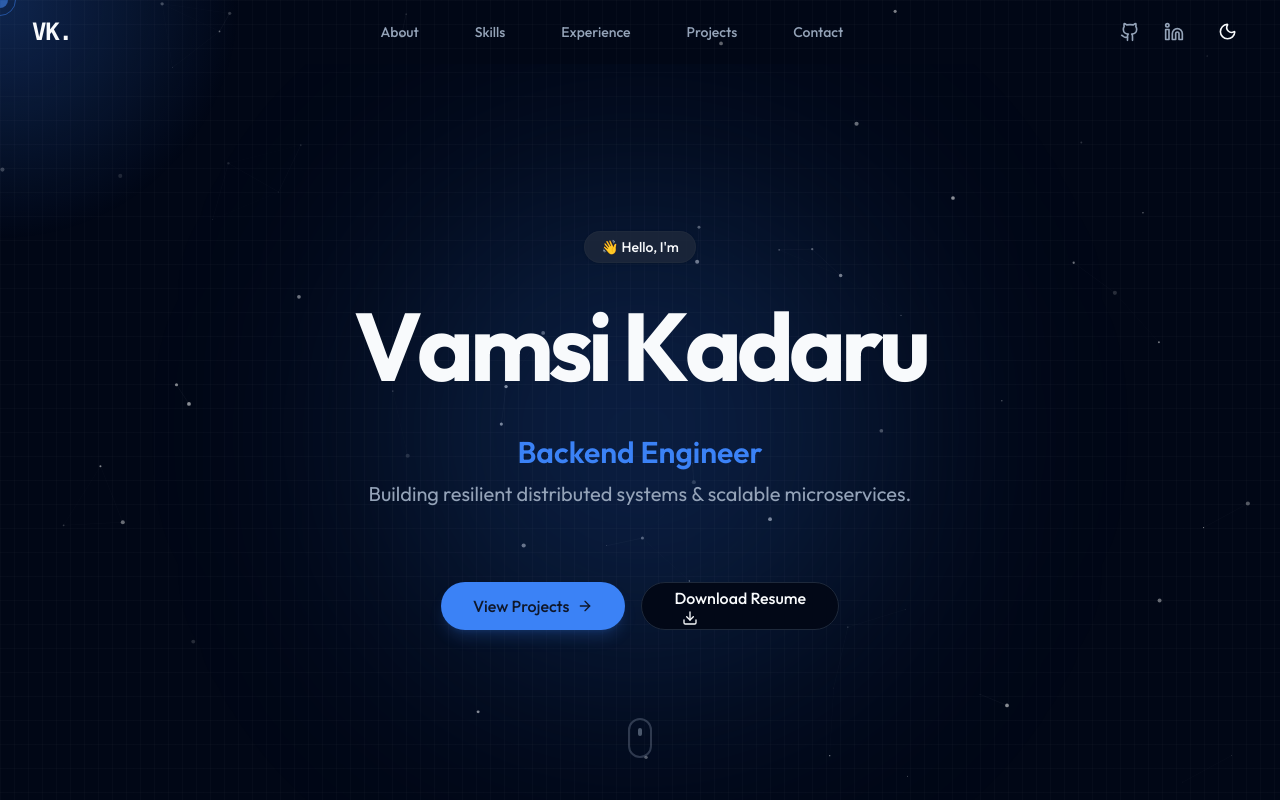
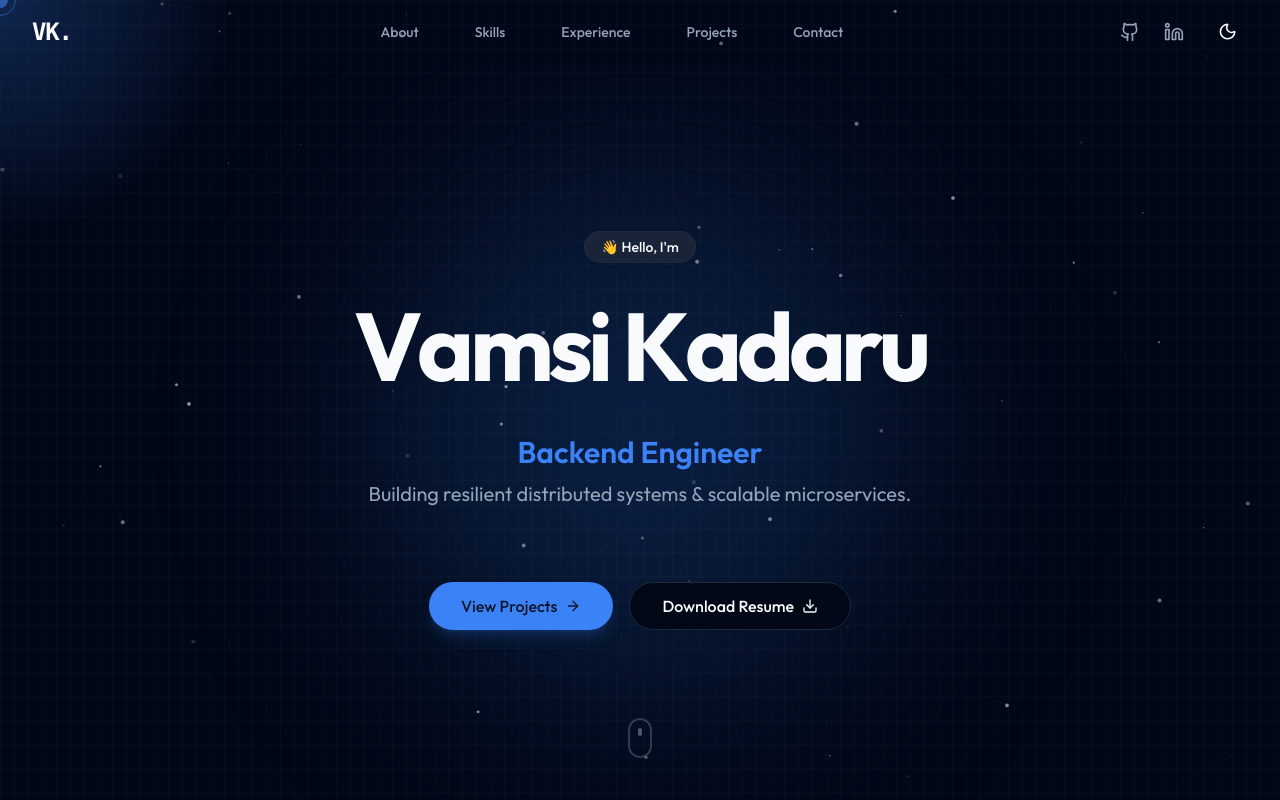
Before and after one commit to vamsikadaru/vamsikadaru-portfolio, a React (Vite) app: page / in a window 1280 px wide. Shown: the top 800 px of the page. Built offline with nearby package versions, Linux system fonts and the light colour scheme.

Commit message:
Download Symbol alignment fix

```diff
--- a/src/sections/Hero.tsx
+++ b/src/sections/Hero.tsx
@@ -62,9 +62,9 @@ export function Hero() {
                         </ScrollLink>
 
                         <Button size="lg" variant="outline" className="h-12 px-8 text-base rounded-full hover:bg-secondary/80 backdrop-blur-sm transition-colors" asChild>
-                            <a href="/resume.pdf" target="_blank" rel="noopener noreferrer">
+                            <a href="/resume.pdf" target="_blank" rel="noopener noreferrer" className="flex items-center gap-2">
                                 Download Resume
-                                <Download className="ml-2 h-4 w-4" />
+                                <Download className="h-4 w-4" />
                             </a>
                         </Button>
                     </motion.div>
```
